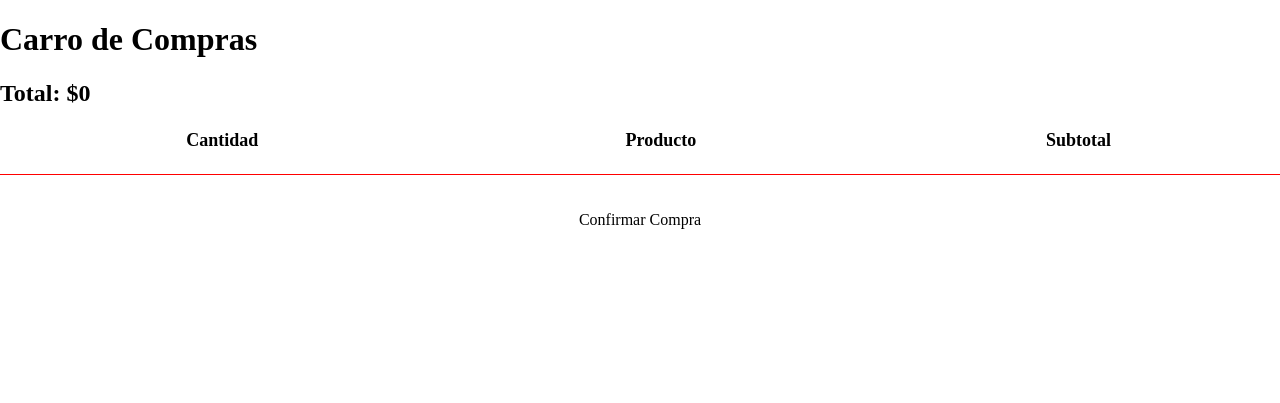
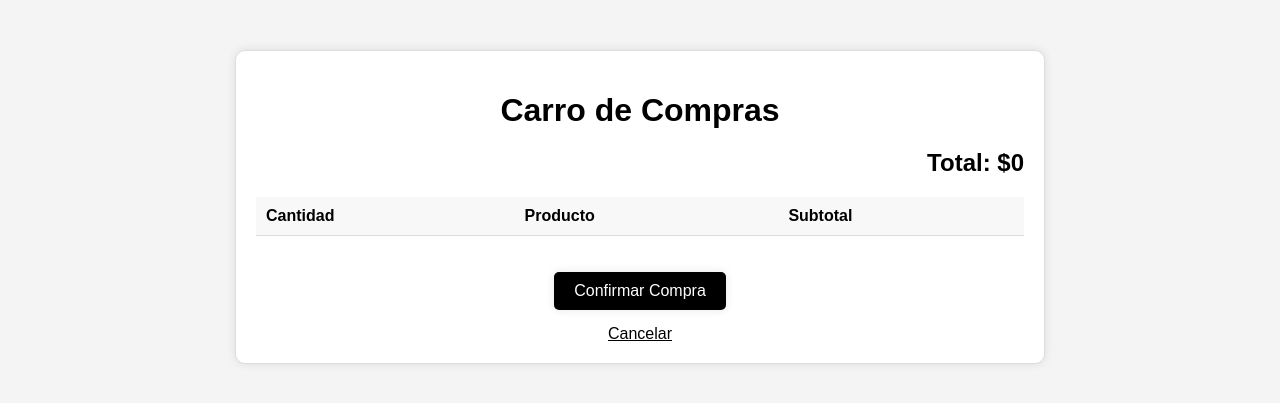
Before and after one commit to SebasL07/E-store-local-bussiness, a Node server app: page /shopping-cart in a window 1280 px wide. Shown: the top 403 px of the page. Run offline with Node 20, Linux system fonts and the light colour scheme; the visitor is signed in with stand-in values (Sample User, id 1); data that the repository does not hold is empty; some libraries are stand-ins or nearby versions.

Commit message:
style: changes in css and html

```diff
--- a/public/shopping_cart.html
+++ b/public/shopping_cart.html
@@ -10,6 +10,7 @@
 </head>
 
 <body>
+
         <div id="shopping-cart" class="shopping-cart">
             <h1>Carro de Compras</h1>
             <h2 id="total">Total: $0</h2>
@@ -27,8 +28,10 @@
             </table>
             <div class="shopping-cart-buy">
                 <p onclick="pay()">Confirmar Compra</p>
+                <a href="/products" class="cancelar">Cancelar</a>
             </div>
         </div>
+
 </body>
 
 </html>
--- a/public/styles/index_style.css
+++ b/public/styles/index_style.css
@@ -83,7 +83,6 @@ button {
     background-color: white;
     color: black;
     border: 2px solid #28a745;
-
     transition-duration: 0.4s;
     position: absolute;
     right: 15px;
--- a/public/styles/shopping_cart.css
+++ b/public/styles/shopping_cart.css
@@ -1,29 +1,71 @@
 body {
-    margin: 0px;
-    background-color: white;
+    font-family: Arial, sans-serif;
+    background-color: #f4f4f4;
+    margin: 0;
+    padding: 0;
+
 }
 
 .shopping-cart {
-    min-width: 75%;
+    width: 60%;
+    margin: 50px auto;
+    padding: 20px;
+    background-color: #fff;
+    border: 1px solid #ddd;
+    box-shadow: 0 0 10px rgba(0, 0, 0, 0.1);
+    border-radius: 10px;
+}
+
+.shopping-cart h1 {
+    text-align: center;
+    margin-bottom: 20px;
 }
 
 .shopping-cart-table {
     width: 100%;
-    text-align: center;
-    font-size: large;
-    padding-bottom: 20px;
-    border-bottom: 1px solid red;
+    border-collapse: collapse;
+    margin-bottom: 20px;
 }
 
+.shopping-cart-table th,
+.shopping-cart-table td {
+    padding: 10px;
+    text-align: left;
+    border-bottom: 1px solid #ddd;
+}
+
+.shopping-cart-table th {
+    background-color: #f8f8f8;
+}
+
+
+
+
 .shopping-cart-buy {
-    display: flex;
-    justify-content: center;
+    text-align: center;
+    margin-top: 20px;
 }
 
 .shopping-cart-buy p {
-    padding: 20px;
+    display: inline-block;
+    padding: 10px 20px;
+    background-color: #000;
+    color: #fff;
+    cursor: pointer;
+    margin-bottom: 5px;
+    text-decoration: none;
+    border-radius: 5px;
+    box-shadow: 0 0 10px rgba(0, 0, 0, 0.1);
 }
 
-.shopping-cart-buy p:hover {
-    cursor: pointer;
+.shopping-cart-buy a {
+    display: block;
+    margin-top: 10px;
+    color: #000;
+    text-decoration: underline;
 }
+
+#total {
+    text-align: right;
+    margin-bottom: 20px;
+}
```
Also changed, not shown: public/shopping_history.html (+4 -3 lines), public/styles/shopping_history_style.css (+65 -22 lines). Lines whose indentation alone changed are shown as unchanged.
